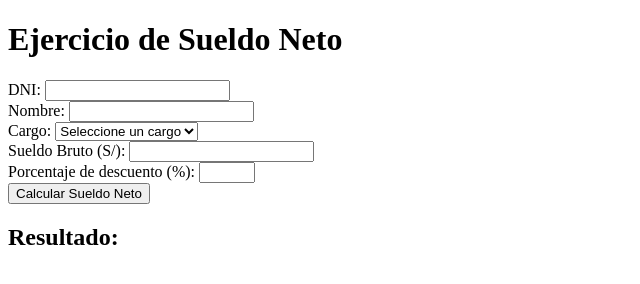
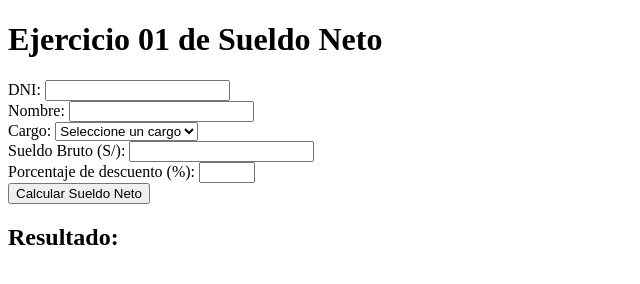
Before and after one commit to jimmy05050505/EVALUACION-APLICATIVA-2-JIMMY-RAMOS-MORENO, a plain HTML site: page ejercicio01.html in a window 1280 px wide. Shown: the whole page, without its empty margins (0-640 px from the left). Drawn offline with Linux system fonts and the light colour scheme.

Commit message:
Update ejercicio01.html

```diff
--- a/ejercicio01.html
+++ b/ejercicio01.html
@@ -3,10 +3,10 @@
 <head>
     <meta charset="UTF-8">
     <meta name="viewport" content="width=device-width, initial-scale=1.0">
-    <title>Ejercicio de Sueldo Neto</title>
+    <title>Ejercicio 01 de Sueldo Neto</title>
 </head>
 <body>
-    <h1>Ejercicio de Sueldo Neto</h1>
+    <h1>Ejercicio 01 de Sueldo Neto</h1>
 
     <form id="calculadoraForm">
         <div>
```
